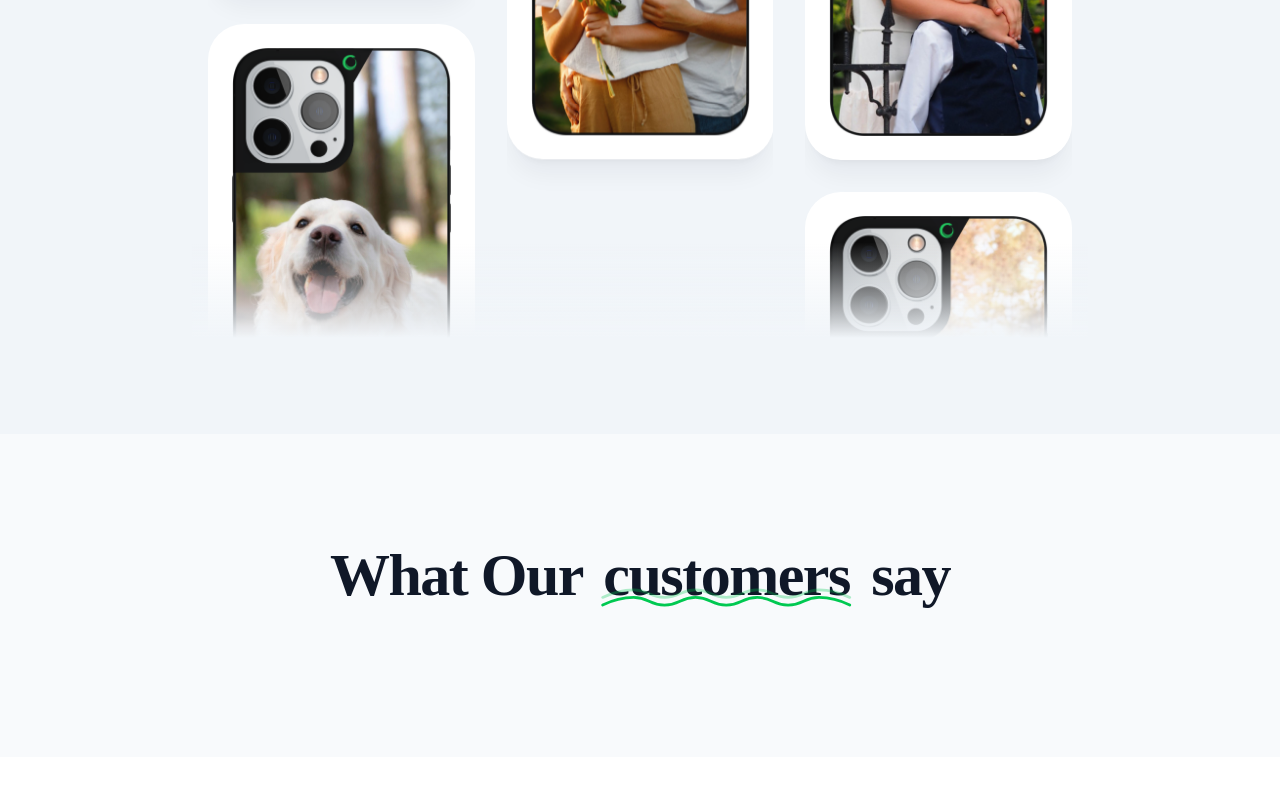
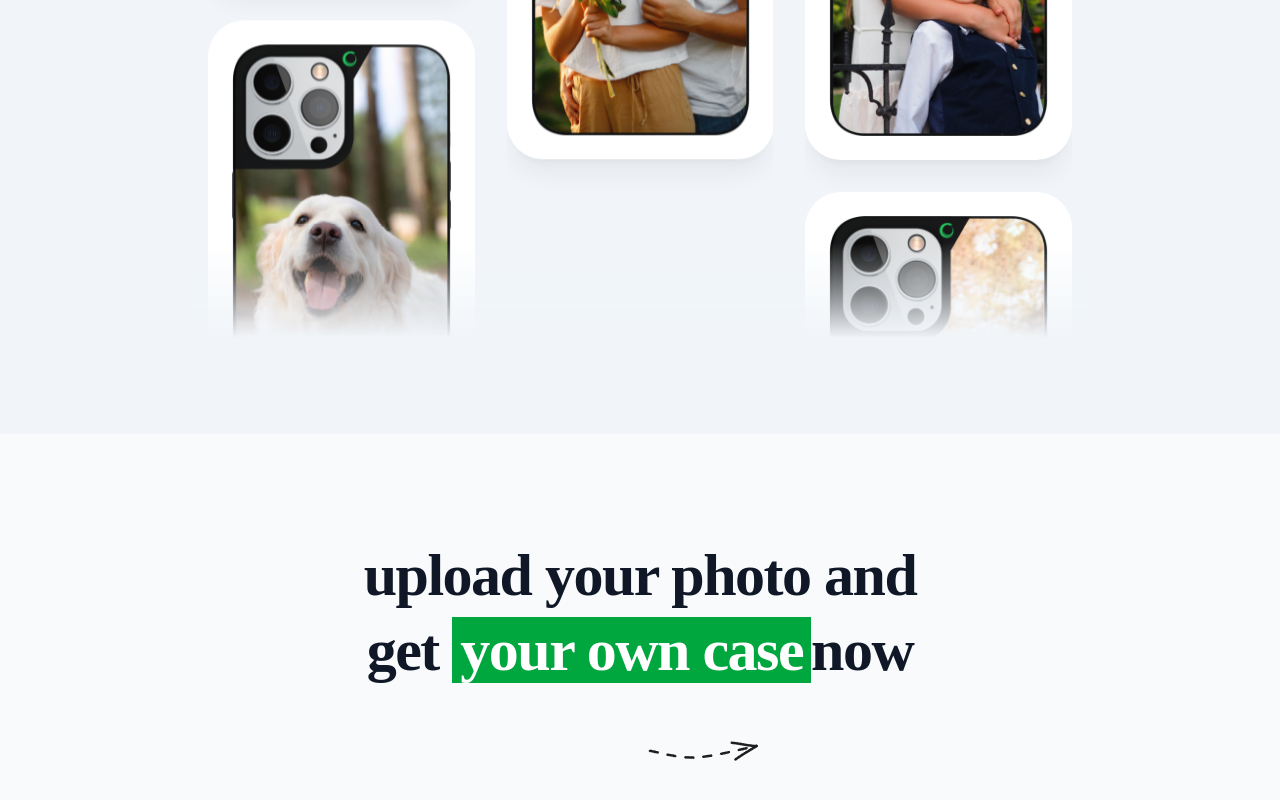
Before and after one commit to danial137/snakeshop, a Next.js app: page / in a window 1280 px wide. Shown: the part 2586-3386 px from the top of the page. Before the commit the page ends 3343 px from the top, so only its background shows below. Built offline with nearby package versions, Linux system fonts and the light colour scheme; no server answers.

Commit message:
feat: update reviews section title and add image for enhanced visual appeal

```diff
--- a/src/app/page.tsx
+++ b/src/app/page.tsx
@@ -217,13 +217,22 @@ export default async function Home() {
           <div className="mb-12 px-6 lg:px-8">
             <div className="mx-auto max-w-2xl sm:text-center">
               <h2 className="order-1 mt-2 tracking-tight text-center text-balance leading-tight! font-bold text-5xl md:text-6xl text-gray-900 dark:text-zinc-50">
-                {t.reviews.titleBefore}
-                <span className="relative px-2">
-                  {t.reviews.titleHighlight}
-                  <Icons.underline className="hidden sm:block pointer-events-none absolute inset-x-0 top-full -mt-12 text-green-500" />
+                upload your photo and get {""}
+                <span className="relative px-2 bg-green-600 text-white">
+                  your own case
                 </span>
-                {t.reviews.titleAfter}
+                now
               </h2>
+            </div>
+          </div>
+
+          <div className="mx-auto max-w-6xl px-6 lg:px-8">
+            <div className="relative flex flex-col items-center md:grid grid-cols-2 gap-40">
+              <img
+                src="/arrow.png"
+                alt=""
+                className="absolute top-25rem md:top-1/2 -tranlslate-y-1/2 z-10 left-1/2 -tranlsate-x-1/2 rotate-90 md:rotate-0"
+              />
             </div>
           </div>
         </MaxWIdthWraper>
```
